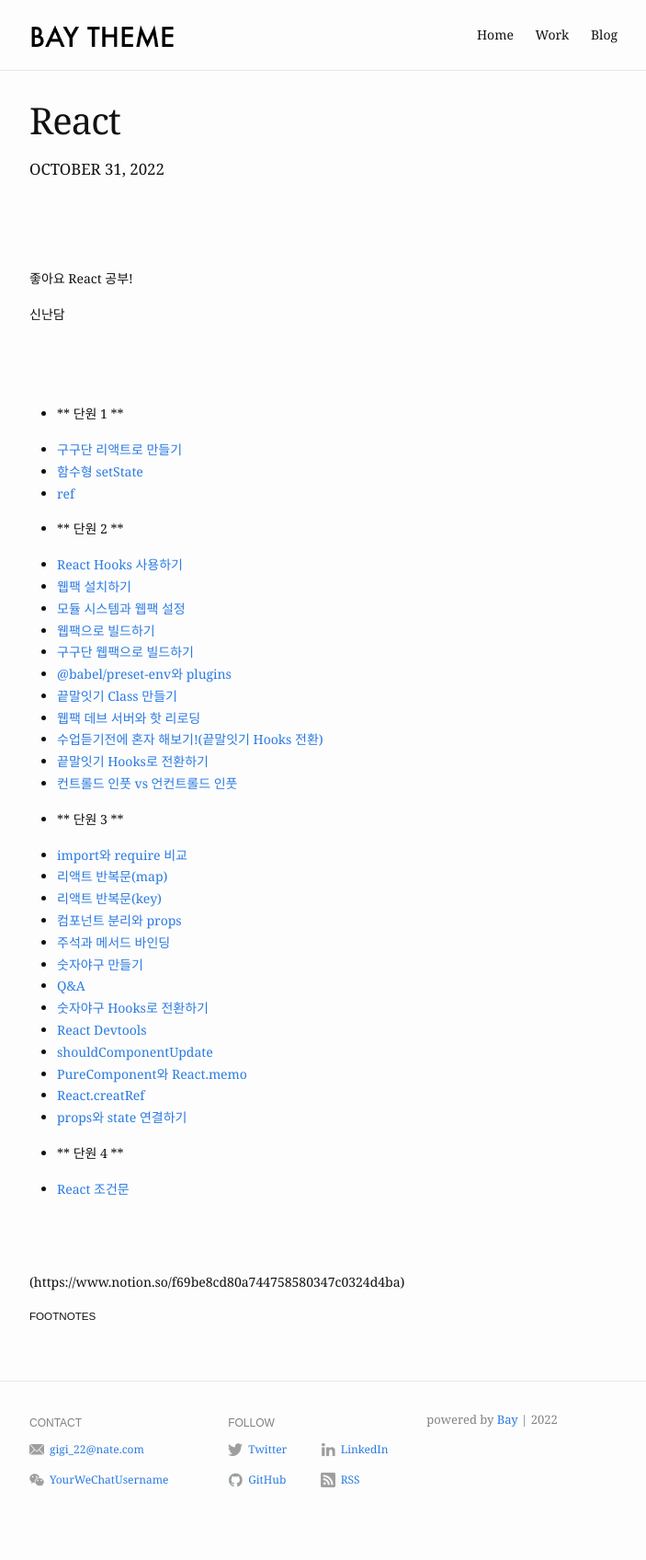
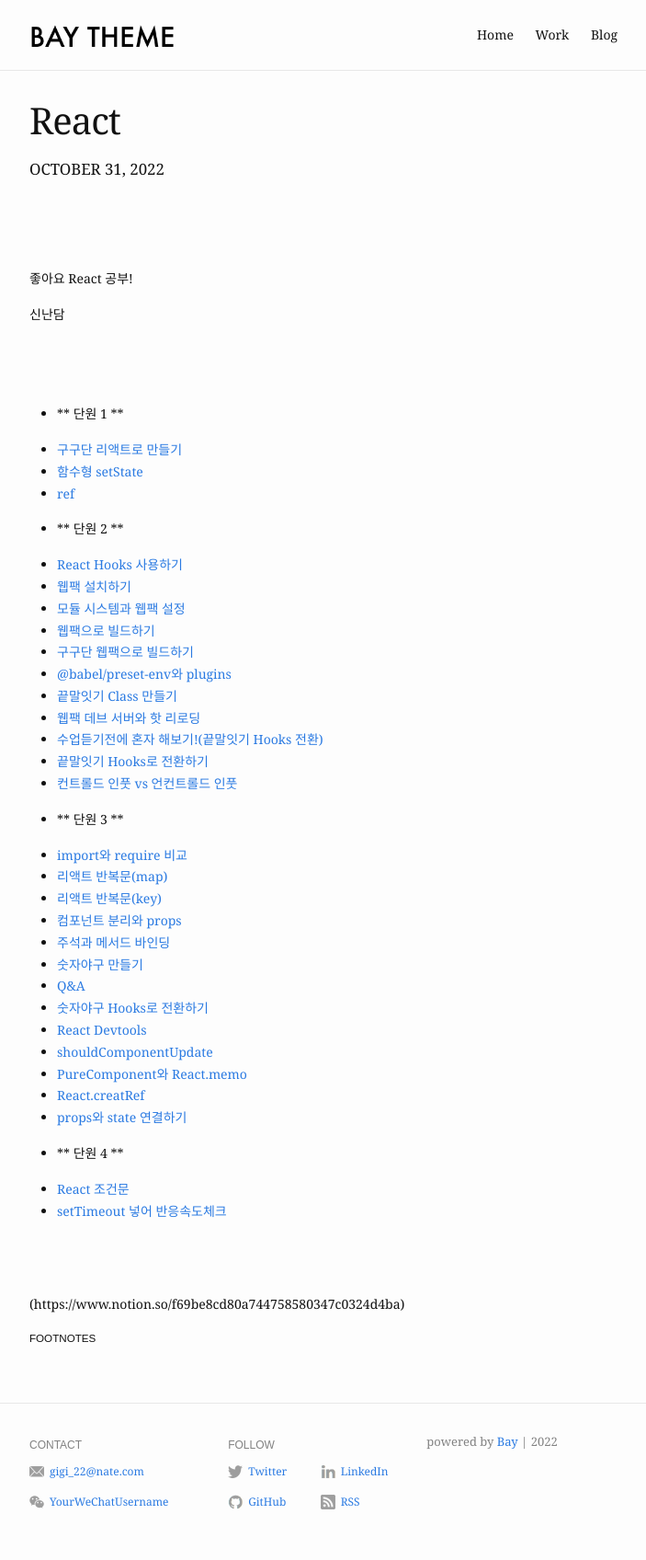
Before and after one commit to dorongkim/dorongkim.github.io, a Jekyll site: the page built from _posts/2022-10-31-React.md, in a window 1280 px wide. Shown: the whole page at 92% size, without its empty margins (288-991 px from the left). Built offline with Jekyll 4.4.1, drawn with Linux system fonts in a browser that asks for light colours; before the commit the page ends 1672 px from its top, so only the background shows below that.

Commit message:
setTimeout 넣어 반응속도체크

```diff
--- a/_posts/2022-10-31-React.md
+++ b/_posts/2022-10-31-React.md
@@ -54,6 +54,7 @@ blurb: "React"
 - ** 단원 4 **
 
 - [React 조건문][link_react_web_28]
+- [setTimeout 넣어 반응속도체크][link_react_web_29]
 
 <br />
 <br />
@@ -93,3 +94,4 @@ blurb: "React"
 [link_react_web_26]:https://warm-dew-a7a.notion.site/React-creatRef-abd2eec9f2934cb38d97eef783905534
 [link_react_web_27]:https://warm-dew-a7a.notion.site/props-state-0f57fd8d7e114c8287c2e23c6216d01d
 [link_react_web_28]:https://warm-dew-a7a.notion.site/React-f2a2cfb4e6b044ff9594ee0512733967
+[link_react_web_29]:https://warm-dew-a7a.notion.site/setTimeout-4603d4a4302f45a0a8dc56bc3b614533
```
